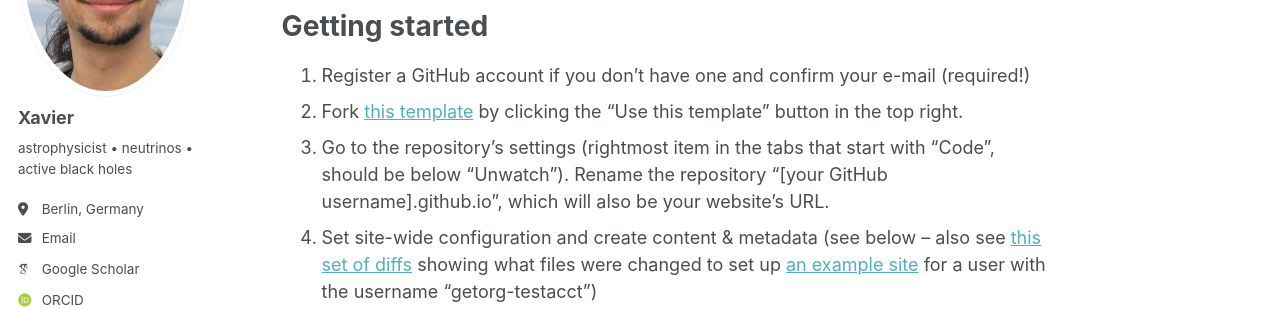
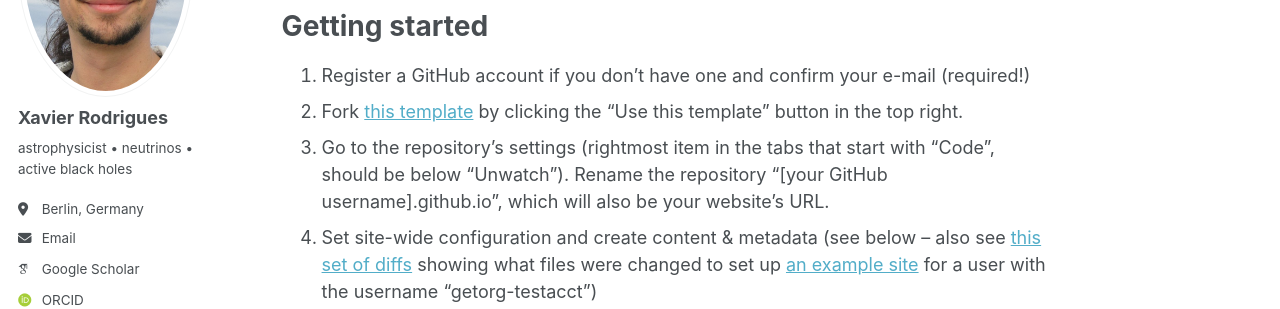
Before and after one commit to xrod/xrod.github.io, a Jekyll site: the page built from _pages/about.md, in a window 1280 px wide. Shown: the part 259-568 px from the top of the page. Built offline with Jekyll 4.4.1, drawn with Linux system fonts in a browser that asks for light colours; some web fonts are replaced; a script that is not in the unit is left out.

Commit message:
Update _config.yml

```diff
--- a/_config.yml
+++ b/_config.yml
@@ -24,7 +24,7 @@ repository               : "xrod/xrod.github.io"
 author:
   # Biographic information
   avatar           : "xavierrodrigues_photo.jpg"
-  name             : "Xavier"
+  name             : "Xavier Rodrigues"
   # pronouns         : # example: "she/her"
   bio              : "astrophysicist • neutrinos • active black holes"
   location         : "Berlin, Germany"
```
